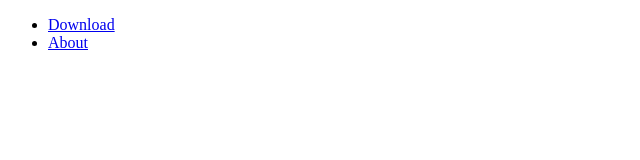
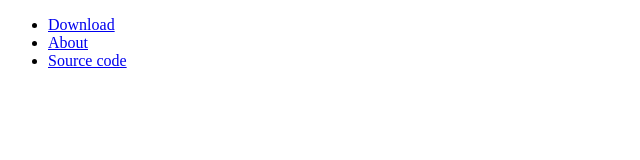
Before and after one commit to kill3rc/killr, a plain HTML site: page index.html in a window 1280 px wide. Shown: the whole page, without its empty margins (0-640 px from the left). Drawn offline with Linux system fonts and the light colour scheme.

Commit message:
Add link to source code in navbar

```diff
--- a/index.html
+++ b/index.html
@@ -9,6 +9,7 @@
             <ul>
                <li><a href="download.html">Download</a></li>
                <li><a href="about.html">About</a></li>
+               <li><a href="https://github.com/kill3rc/killr">Source code</a></li>
             </ul>
         </div>
     </nav>
```
